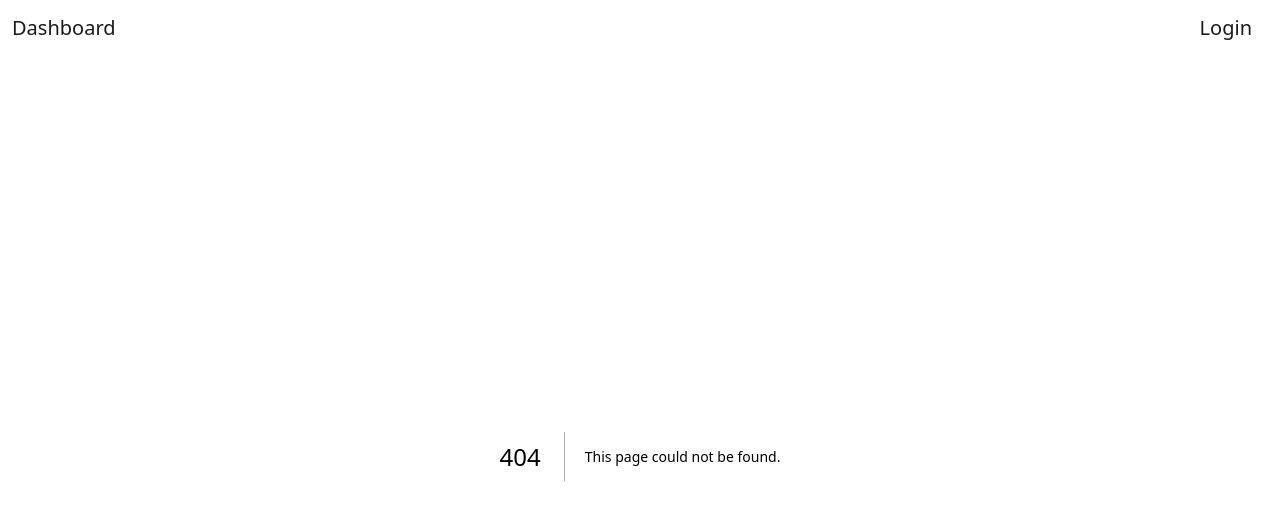
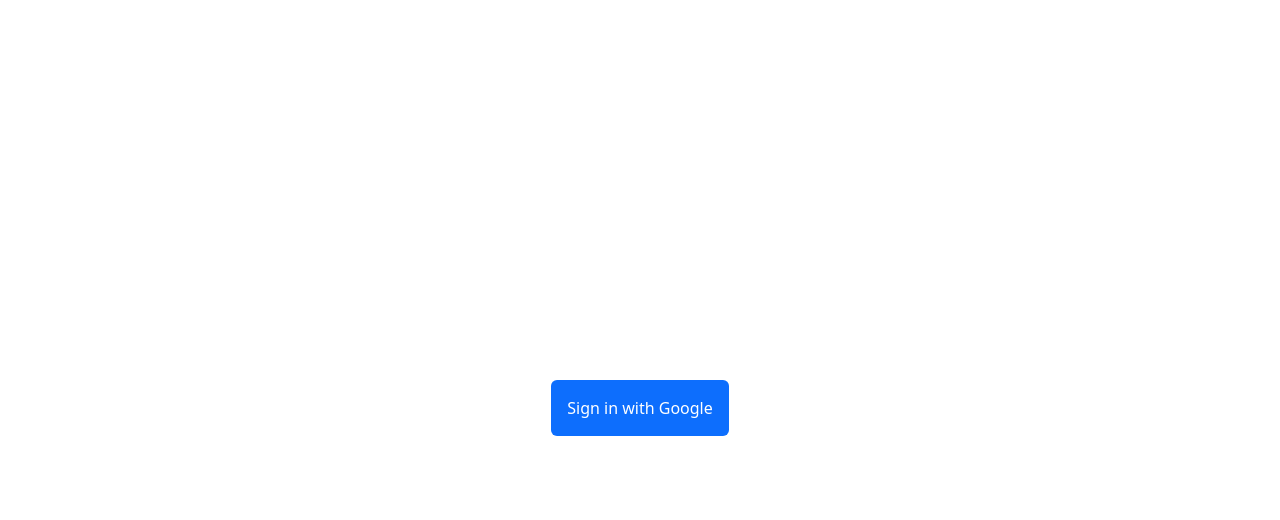
Before and after one commit to DavidPerelman/ecommerce-dashboard, a Next.js app: page /login in a window 1280 px wide. Before the commit this address had no page. Shown: the top 520 px of the page. Built offline with nearby package versions, Linux system fonts and the light colour scheme.

Commit message:
setup Login page

```diff
--- a/components/Layout/Navbar.js
+++ b/components/Layout/Navbar.js
@@ -25,16 +25,6 @@
           </Link>
         </div>
       )}
-      {!loggedin && (
-        <div className='container-fluid'>
-          <Link className='navbar-brand' href='/'>
-            Dashboard
-          </Link>
-          <Link className='navbar-brand' href='/'>
-            Login
-          </Link>
-        </div>
-      )}
     </nav>
   );
 };
--- /dev/null
+++ b/pages/login.js
@@ -0,0 +1,11 @@
+const Login = () => {
+  return (
+    <div className='d-flex justify-content-center align-items-center min-vh-100'>
+      <div className='p-3 mb-3 bg-primary text-white rounded'>
+        Sign in with Google
+      </div>
+    </div>
+  );
+};
+
+export default Login;
```
Also changed, not shown: pages/index.js (+16 -0 lines).
